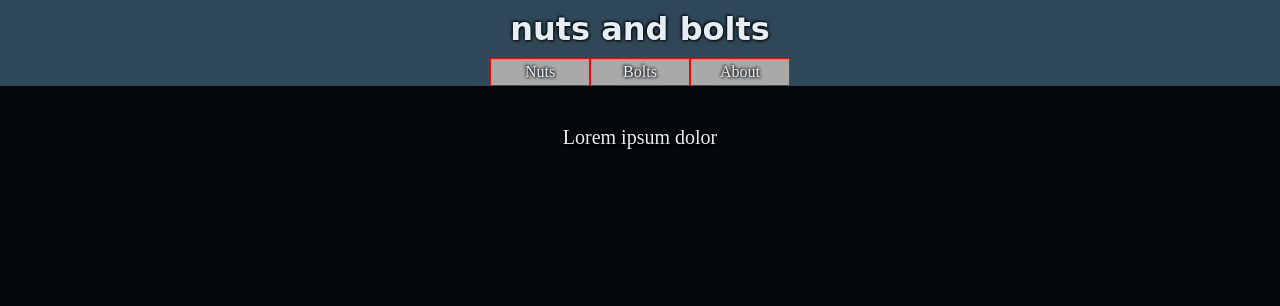
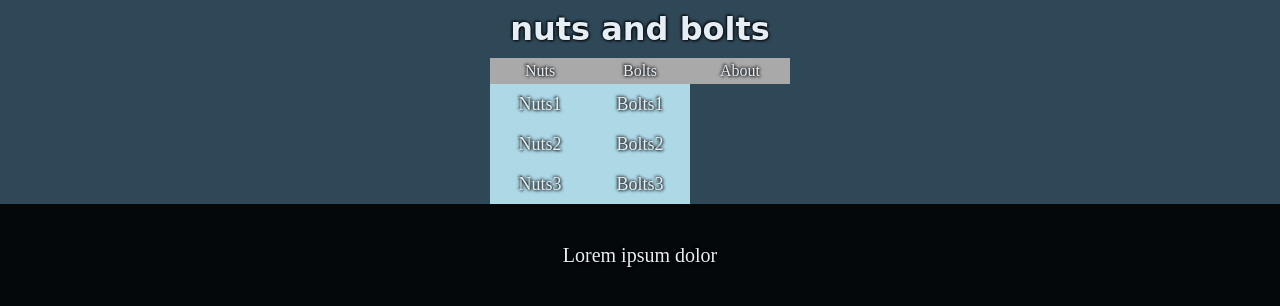
Before and after one commit to mbeckdev/nuts-and-bolts, a website built with webpack: page dist/index.html in a window 1280 px wide. Built offline with Linux system fonts and the light colour scheme.

Commit message:
Some dropdown work

```diff
--- a/src/lib/awesome-drop-down-styles.css
+++ b/src/lib/awesome-drop-down-styles.css
@@ -9,35 +9,36 @@
   --menu-item-width: 100px;
 }
 
-nav {
+nav div {
   display: flex;
+  position: relative;
 }
 
 /* first level of dropdown */
 /* nav > ul > li { */
 .level-1 {
   position: relative;
-  /* display: inline-block; */
+  /* z-index: 1; */
+  display: inline-block;
 
   width: var(--menu-item-width);
   padding: 4px 0;
 
-  border: 1px solid red;
-
   text-align: center;
 
   background-color: darkgray;
+  /* border: 1px solid red; */
 }
+
 .level-2-container {
-  /* display: none; */
-  position: absolute;
+  position: relative;
+  z-index: 1;
   width: var(--menu-item-width);
   bottom: 0;
+  /* top: 0; */
   left: 0;
 
-  z-index: -1;
-
-  border: 1px solid purple;
+  /* border: 1px solid purple; */
   /* transition: transform 300ms ease-in-out; */
   transition: transform 300ms ease-in-out;
 
@@ -46,6 +47,9 @@ nav {
   justify-items: center;
   align-items: center;
   text-align: center;
+}
+.level-2-containers {
+  position: relative;
 }
 
 .level-1:hover .level-2-container {
@@ -56,14 +60,15 @@ nav {
   /* z-index: 1; */
   position: absolute;
 
-  transform-origin: -100%;
+  /* transform-origin: -10%; */
   transform: translate(0%, 100%);
   /* transform: translateY(150px); */
   /* heeeeeeeeeeeeeere change this in js */
 }
 
 header {
-  z-index: 2;
+  /* position: relative;
+  z-index: 50; */
 }
 
 /* .level-1:hover {
@@ -73,20 +78,22 @@ header {
 /* second level of dropdown list item*/
 /* li > ul > li { */
 .level-2 {
+  position: relative;
   display: flex;
   justify-content: center;
   align-items: center;
 
   height: 40px;
   width: var(--menu-item-width);
-  border: 1px solid green;
+  /* border: 1px solid green; */
 
-  background-color: blue;
+  background-color: lightblue;
 
   /* margin: auto 0; */
   list-style-type: none;
   cursor: pointer;
   font-size: large;
+  z-index: 1;
 }
 
 .awesome-dropdown-not-hidden {
```
Also changed, not shown: dist/index.html, dist/main.js.
